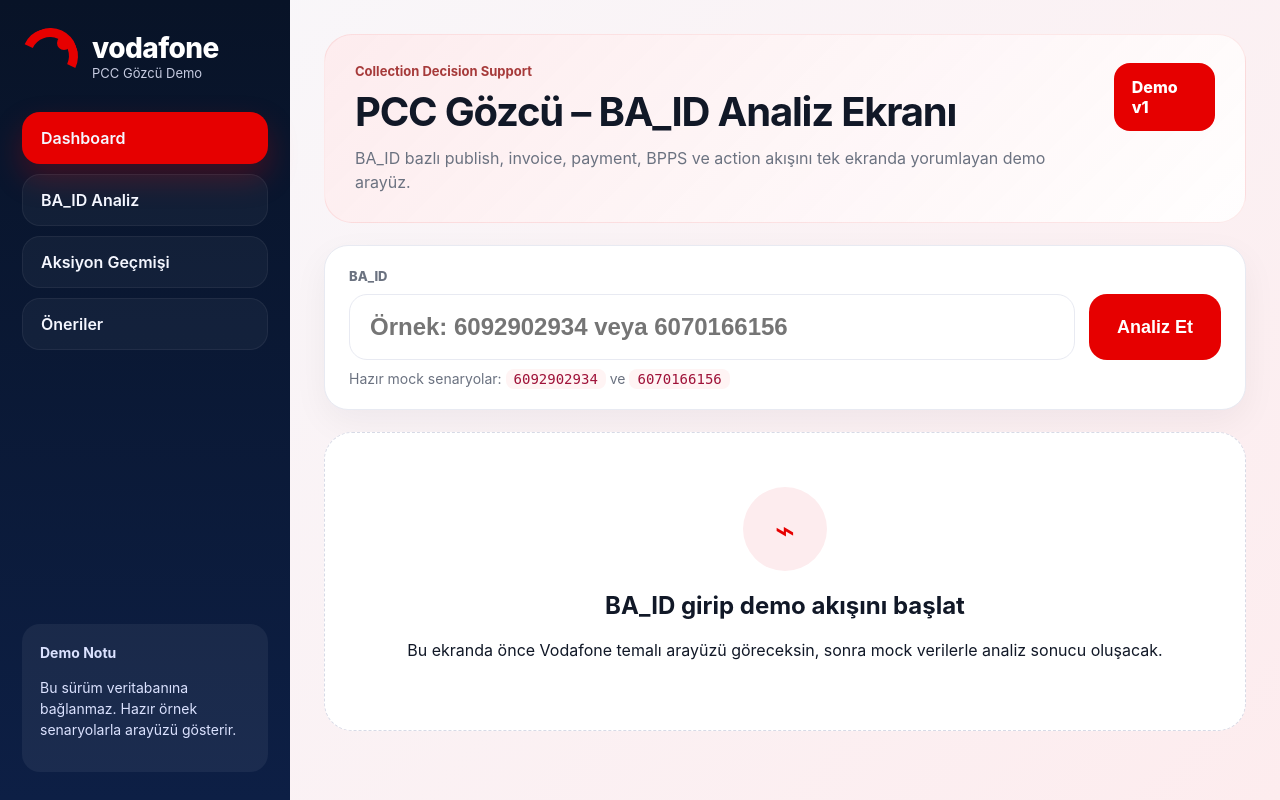
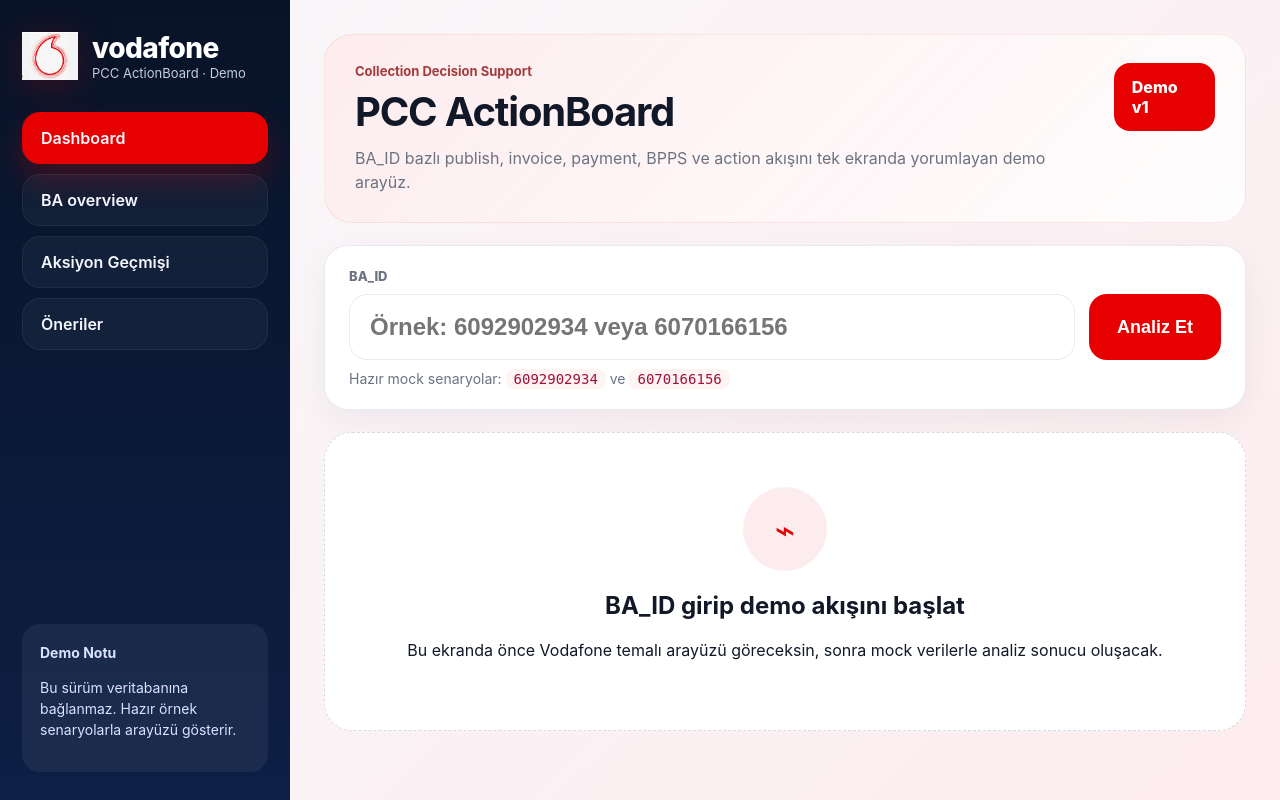
Before and after one commit to benbewul/analiz-ekrani, a Flask app: page / in a window 1280 px wide. Run offline with Flask 3, Linux system fonts and the light colour scheme.

Commit message:
rename ActionBoard

```diff
--- a/static/style.css
+++ b/static/style.css
@@ -31,21 +31,12 @@ body{
   gap:28px;
 }
 .brand{display:flex; gap:14px; align-items:center}
-.logo-mark{
-  position:relative;
-  width:56px; height:56px;
-}
-.logo-mark .ring{
-  position:absolute; inset:0;
-  border:9px solid var(--vf-red);
-  border-left-color:transparent;
-  border-bottom-color:transparent;
-  border-radius:50%;
-  transform:rotate(-20deg);
-}
-.logo-mark .dot{
-  position:absolute; width:14px; height:14px; background:var(--vf-red); border-radius:50%;
-  top:8px; right:7px;
+.brand-logo{
+  width:56px;
+  height:56px;
+  object-fit:contain;
+  flex-shrink:0;
+  filter:drop-shadow(0 6px 18px rgba(230,0,0,.22));
 }
 .brand-name{
   font-size:28px; font-weight:800; letter-spacing:-0.02em; text-transform:lowercase;
--- a/templates/index.html
+++ b/templates/index.html
@@ -3,26 +3,23 @@
 <head>
   <meta charset="utf-8">
   <meta name="viewport" content="width=device-width,initial-scale=1">
-  <title>PCC Gözcü Demo</title>
+  <title>PCC ActionBoard (Demo)</title>
   <link rel="stylesheet" href="{{ url_for('static', filename='style.css') }}">
 </head>
 <body>
   <div class="layout">
     <aside class="sidebar">
       <div class="brand">
-        <div class="logo-mark">
-          <span class="ring"></span>
-          <span class="dot"></span>
-        </div>
+        <img class="brand-logo" src="{{ url_for('static', filename='vodafone-logo.png') }}" alt="Vodafone" width="56" height="56" decoding="async">
         <div class="brand-text">
-          <div class="brand-name">vodafone</div>
-          <div class="brand-sub">PCC Gözcü Demo</div>
+          <div class="brand-name" aria-label="Vodafone">vodafone</div>
+          <div class="brand-sub">PCC ActionBoard · Demo</div>
         </div>
       </div>
 
       <nav class="menu">
         <a class="menu-item active" href="#">Dashboard</a>
-        <a class="menu-item" href="#">BA_ID Analiz</a>
+        <a class="menu-item" href="#">BA overview</a>
         <a class="menu-item" href="#">Aksiyon Geçmişi</a>
         <a class="menu-item" href="#">Öneriler</a>
       </nav>
@@ -37,7 +34,7 @@
       <header class="hero">
         <div>
           <div class="eyebrow">Collection Decision Support</div>
-          <h1>PCC Gözcü – BA_ID Analiz Ekranı</h1>
+          <h1>PCC ActionBoard</h1>
           <p>BA_ID bazlı publish, invoice, payment, BPPS ve action akışını tek ekranda yorumlayan demo arayüz.</p>
         </div>
         <div class="hero-badge">Demo v1</div>
```
Also changed, not shown: README.md, static/vodafone-logo.png (added).
